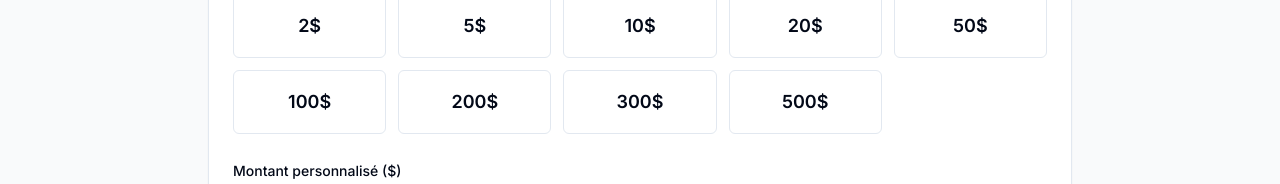
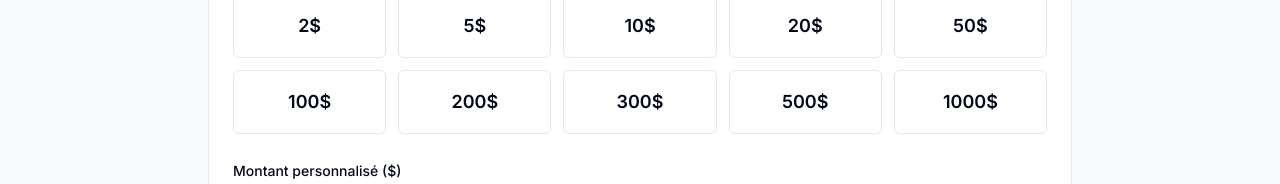
Before and after one commit to protecteur-Mak/espoir-global-site, a Next.js app: page /paiement in a window 1280 px wide. Shown: the part 295-479 px from the top of the page. Built offline with nearby package versions, Linux system fonts and the light colour scheme; what i18n-iso-countries would draw is missing.

Commit message:
Update payment-content.tsx

```diff
--- a/components/sections/payment-content.tsx
+++ b/components/sections/payment-content.tsx
@@ -70,7 +70,7 @@ export function PaymentContent() {
   const EURTOXOF = 655;
   const finalAmount = selectedAmount || Number.parseFloat(customAmount) || 0;
   const finalAmountXOF = Math.round(finalAmount * EURTOXOF);
-  const predefinedAmounts = [2, 5, 10, 20, 50, 100, 200, 300, 500];
+  const predefinedAmounts = [2, 5, 10, 20, 50, 100, 200, 300, 500,1000];
 
   useEffect(() => {
     const amount = new URLSearchParams(window.location.search).get("amount");
```
